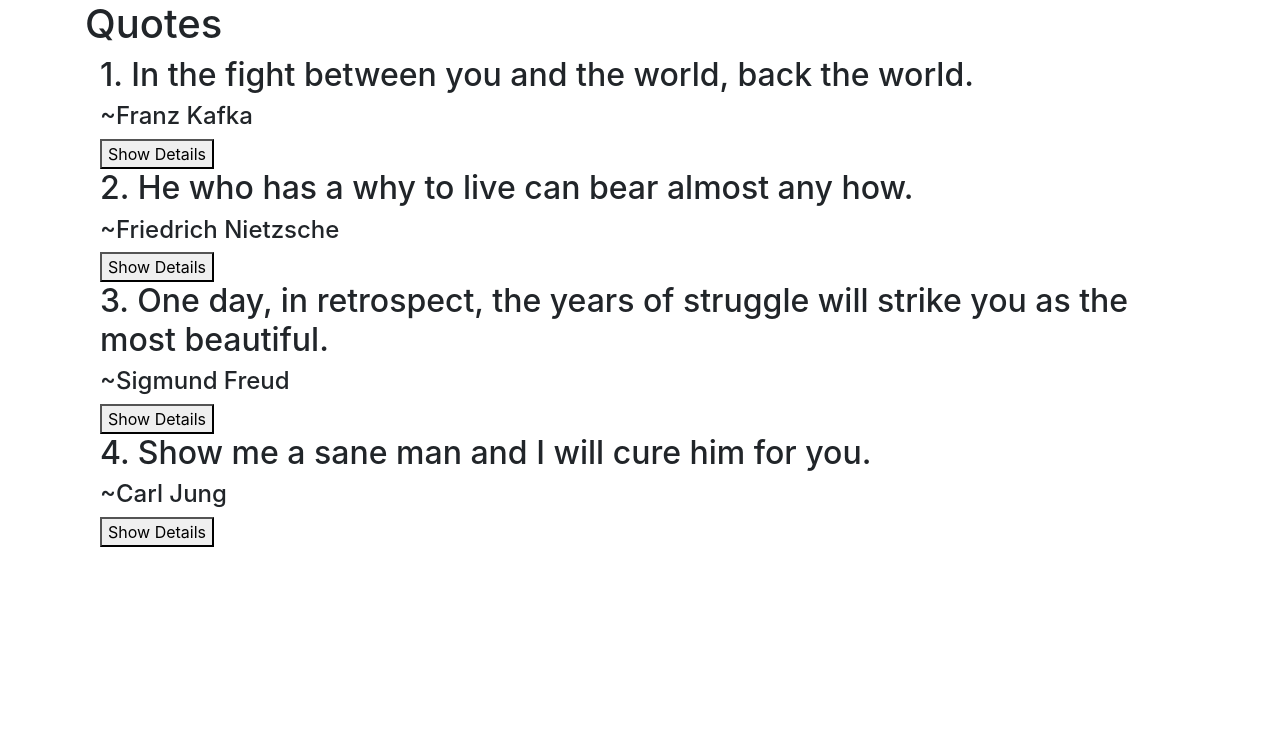
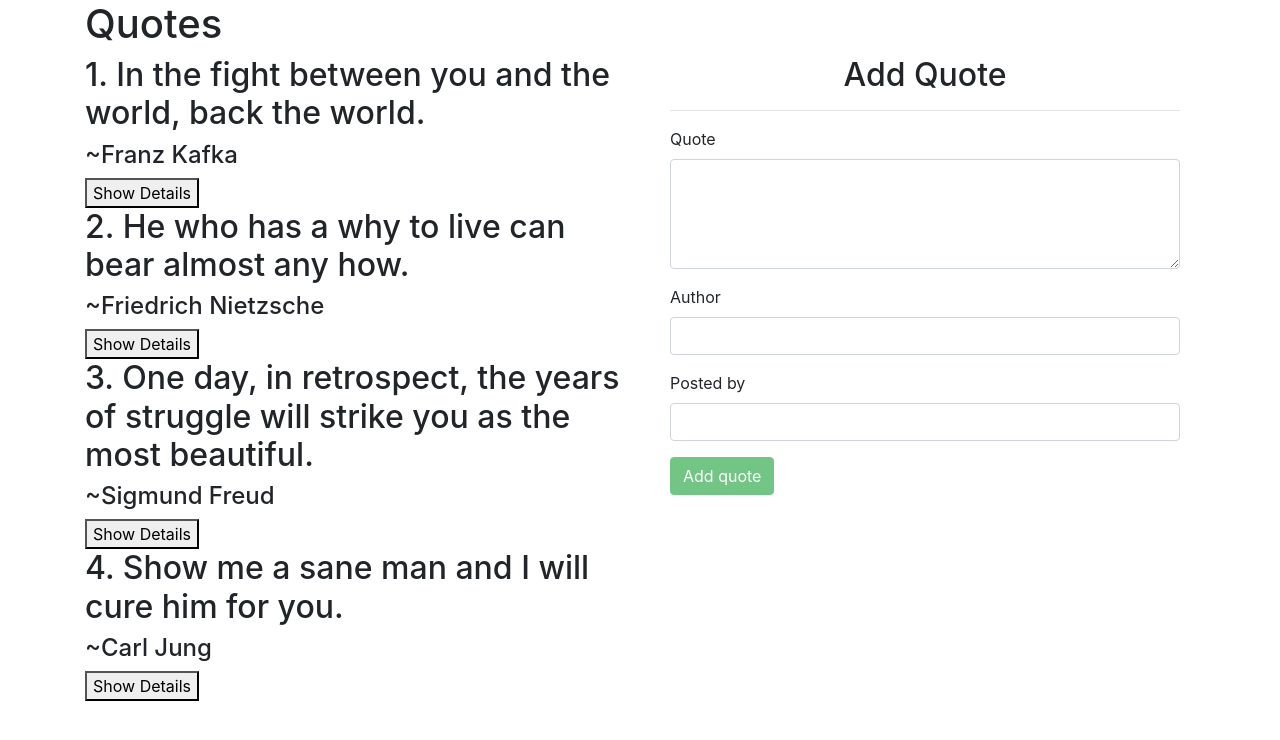
Before and after one commit to Brian-Weloba/Quotes, an Angular app: page / in a window 1280 px wide. Shown: the top 740 px of the page. Built offline with nearby package versions, Linux system fonts and the light colour scheme.

Commit message:
add forms

```diff
--- a/src/app/app.module.ts
+++ b/src/app/app.module.ts
@@ -8,6 +8,7 @@ import { QuoteDetailComponent } from './quote-detail/quote-detail.component';
 import { DateCountPipe } from './date-count.pipe';
 import { HighlightDirective } from './highlight.directive';
 import { QuoteFormComponent } from './quote-form/quote-form.component';
+import { FormsModule } from '@angular/forms';
 
 @NgModule({
   declarations: [
@@ -20,7 +21,8 @@ import { QuoteFormComponent } from './quote-form/quote-form.component';
   ],
   imports: [
     BrowserModule,
-    AppRoutingModule
+    AppRoutingModule,
+    FormsModule
   ],
   providers: [],
   bootstrap: [AppComponent]
--- a/src/app/quote-form/quote-form.component.html
+++ b/src/app/quote-form/quote-form.component.html
@@ -1 +1,47 @@
-<p>quote-form works!</p>
+<div class="container-fluid">
+    <h2 class="text-center">Add Quote</h2>
+    <hr>
+    <form (ngSubmit)='submitQuote(quoteForm)' #quoteForm='ngForm'>
+        <div class="form-group">
+
+            <label for="quotes">Quote</label>
+            <textarea required rows="4" class="form-control" id="quotes" name="quotes" [(ngModel)]="newQuote.quote" #quotes='ngModel' [ngClass]="{'is-invalid': (quotes.touched || quotes.dirty) && !quotes.valid }"></textarea>
+            <span class="invalid-feedback">
+              <span *ngIf="quotes.errors?.required">
+                <p>This field is required</p>
+              </span>
+            </span>
+        </div>
+        <div class="form-group">
+
+            <label for="author">Author</label>
+            <input type="text" required class="form-control" id="author" name="author" [(ngModel)]="newQuote.author" #author="ngModel" [ngClass]="{'is-invalid': (author.touched || author.dirty) && !author.valid }">
+            <span class="invalid-feedback">
+              <span *ngIf="author.errors?.required">
+                <p>This field is required</p>
+              </span>
+            </span>
+
+        </div>
+        <div class="form-group">
+
+            <label for="user">Posted by</label>
+            <input type="text" required class="form-control" id="user" name="user" [(ngModel)]="newQuote.user" #user="ngModel" [ngClass]="{'is-invalid': (user.touched || user.dirty) && !user.valid }">
+            <span class="invalid-feedback">
+              <span *ngIf="user.errors?.required">
+                <p>This field is required</p>
+              </span>
+            </span>
+        </div>
+        <!-- <div class="form-group">
+
+            <label for="date">Date</label>
+            <input type="date" required class="form-control" id="date" name="date" [(ngModel)]="newQuote.date" #date="ngModel">
+            <div [hidden]="date.valid || date.pristine" class="alert alert-danger">
+                <p>This field is required</p>
+            </div>
+
+        </div> -->
+        <button type="submit" class="btn btn-success" [disabled]="!quoteForm.valid">Add quote</button>
+    </form>
+</div>
--- a/src/app/quote-form/quote-form.component.ts
+++ b/src/app/quote-form/quote-form.component.ts
@@ -1,4 +1,5 @@
-import { Component, OnInit } from '@angular/core';
+import { Component, OnInit, Output, EventEmitter } from '@angular/core';
+import { Quote } from '../quote';
 
 @Component({
   selector: 'app-quote-form',
@@ -7,9 +8,19 @@ import { Component, OnInit } from '@angular/core';
 })
 export class QuoteFormComponent implements OnInit {
 
+  @Output() addQuote = new EventEmitter<Quote>();
+  newQuote = new Quote("", "", "", new Date());
+
+  submitQuote(get) {
+    // console.log(get.value);
+    var formQuote = new Quote(get.value.quotes,get.value.author,get.value.user,new Date())
+    this.addQuote.emit(formQuote);
+    get.reset();
+  }
+
   constructor() { }
 
-  ngOnInit(): void {
+  ngOnInit() {
   }
 
 }
--- a/src/app/quote/quote.component.html
+++ b/src/app/quote/quote.component.html
@@ -1,7 +1,7 @@
 <div class="container">
     <h1>Quotes</h1>
-    <div class="row-fluid">
-        <div class="col">
+    <div class="row">
+        <div class="col-md-6">
             <div *ngFor='let quote of quotes; let i = index'>
                 <div id="quote">
                     <div>
@@ -20,4 +20,7 @@
 
             </div>
         </div>
+        <div class="col-md-6">
+            <app-quote-form (addQuote)="addNewQuote($event)"></app-quote-form>
+        </div>
     </div>
--- a/src/app/quote/quote.component.ts
+++ b/src/app/quote/quote.component.ts
@@ -39,7 +39,12 @@ export class QuoteComponent implements OnInit {
     new Quote('He who has a why to live can bear almost any how.', 'Friedrich Nietzsche', 'Cindy', new Date(2019, 7, 8)),
     new Quote('One day, in retrospect, the years of struggle will strike you as the most beautiful.', 'Sigmund Freud', 'Stew', new Date(2021, 2, 9)),
     new Quote('Show me a sane man and I will cure him for you.', 'Carl Jung', 'Denzel', new Date(2021, 2, 15))
-  ]
+  ];
+
+  addNewQuote(newQuote){
+    newQuote.date = new Date(newQuote.date);
+    this.quotes.push(newQuote);
+  }
 
 
   constructor() { }
```
